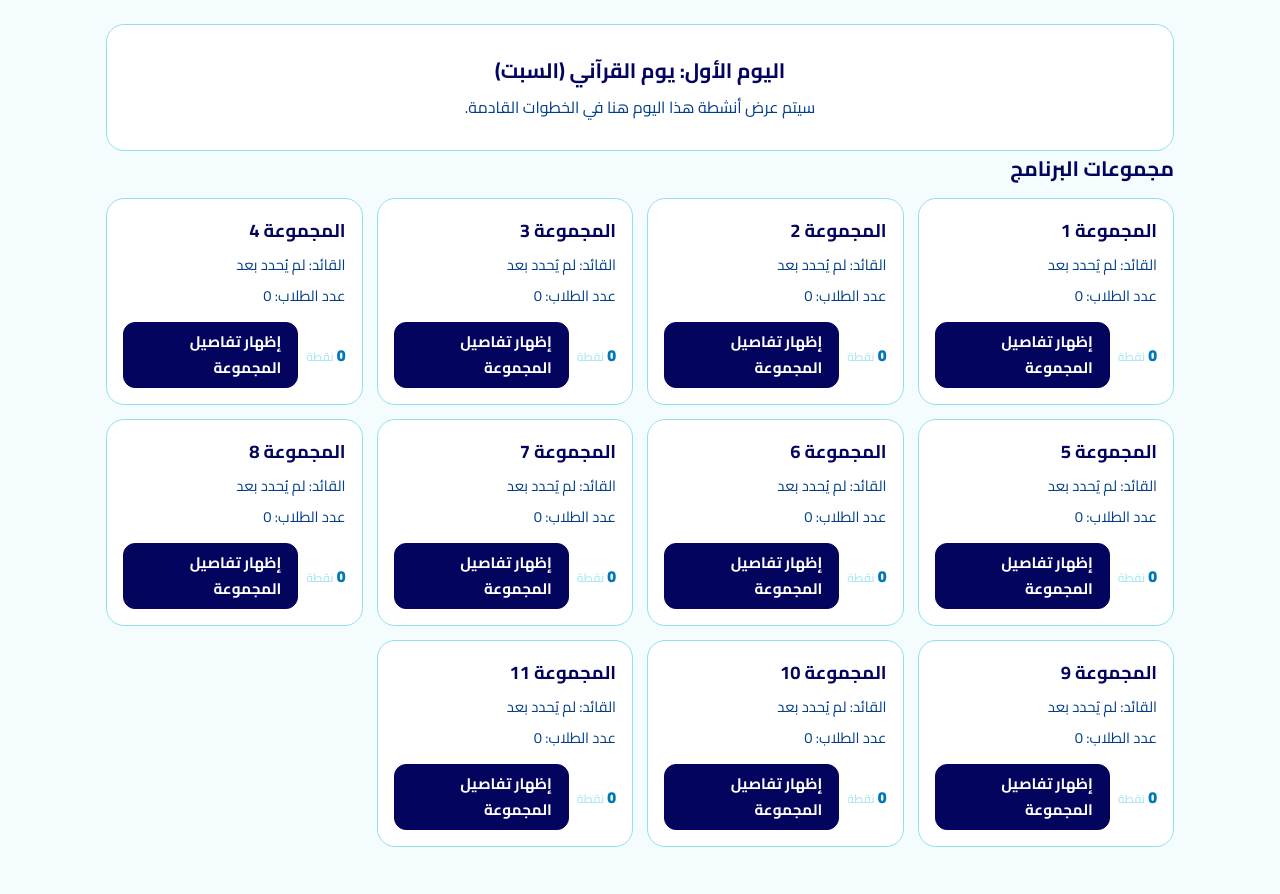
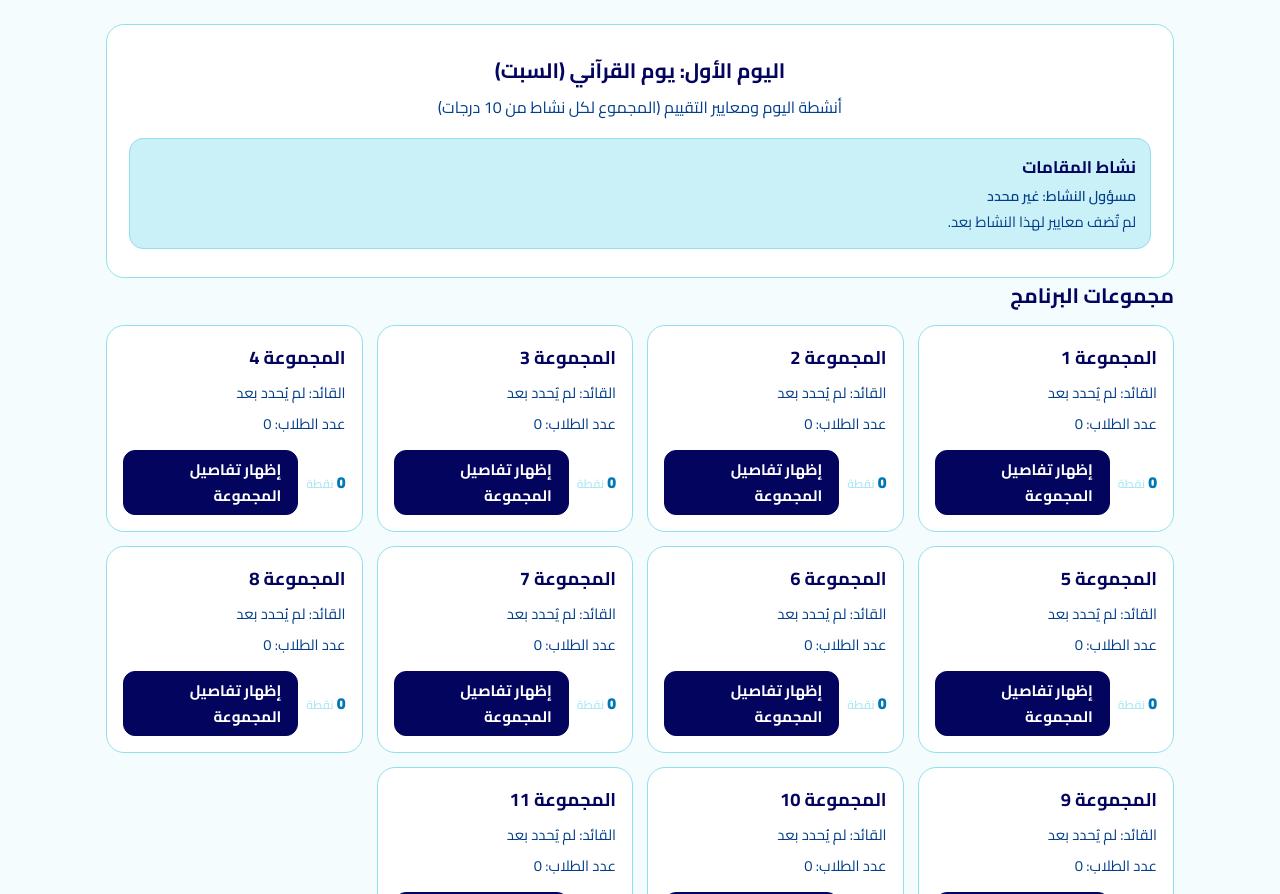
Before and after one commit to mohammedainme321-amano/activities, a plain HTML site: page index.html in a window 1280 px wide. Shown: the part 904-1798 px from the top of the page. Drawn offline with Linux system fonts and the light colour scheme.

Commit message:
Update index.html

```diff
--- a/index.html
+++ b/index.html
@@ -92,6 +92,16 @@ main{max-width:1100px;margin:0 auto;padding:24px 16px 48px}
 .panel{background:var(--surface);border:1.5px solid var(--line);border-radius:var(--radius);padding:28px 22px;text-align:center}
 .panel h2{margin:0 0 6px;font-size:1.3rem;color:var(--text)}
 .panel p{margin:0;color:var(--text-soft)}
+  .day-acts{margin-top:16px;display:grid;grid-template-columns:repeat(auto-fit,minmax(260px,1fr));gap:12px;text-align:start}
+.day-act-card{background:var(--surface-2);border:1.5px solid var(--line);border-radius:14px;padding:14px}
+.day-act-card h3{margin:0 0 4px;font-size:1.05rem;color:var(--text)}
+.day-act-sup{margin:0 0 10px;font-size:.88rem;color:var(--text-soft);font-weight:600}
+.day-act-list{margin:0;padding-inline-start:18px;display:flex;flex-direction:column;gap:6px}
+.day-act-list li{display:flex;justify-content:space-between;align-items:center;gap:8px;font-size:.92rem}
+.day-act-pts{font-weight:700;color:var(--ocean);white-space:nowrap;font-variant-numeric:tabular-nums}
+@media (prefers-color-scheme:dark){:root:not([data-theme="light"]) .day-act-pts{color:var(--sky)}}
+:root[data-theme="dark"] .day-act-pts{color:var(--sky)}
+
 /* ===== Statistics billboard ===== */
 .bb{background:linear-gradient(150deg,var(--navy),var(--royal));color:var(--ice);border:1.5px solid var(--ocean);border-radius:24px;padding:18px;margin-bottom:24px}
 .bb-head{display:flex;align-items:center;justify-content:space-between;gap:10px;flex-wrap:wrap}
@@ -298,9 +308,48 @@ function setDay(id, {updateHash=true}={}){
   render();
 }
 
-/* ===== Views (later prompts plug into renderDayView) ===== */
+const ACT_DAYS=[
+  {id:1,label:'اليوم القرآني (السبت)',acts:['نشاط المقامات']},
+  {id:2,label:'يوم خير جليس (الأحد)',acts:['النشاط الأول: مشهد وحكاية','النشاط الثاني: حياة المعصومين']},
+  {id:3,label:'يوم الحفظ (الاثنين)',acts:['النشاط الأول: المونتاج','النشاط الثاني: ماراثون الحفظ']},
+  {id:4,label:'يوم المهارات (الثلاثاء)',acts:['النشاط الأول: صوت وأثر','النشاط الثاني: البحث القرآني']},
+  {id:5,label:'اليوم المفتوح (الأربعاء)',acts:['النشاط الأول: إدارة المشاريع','النشاط الثاني: كتاب في سطور']}
+];
+  const actKey=(d,i)=>d+'-'+i;
+     const esc=t=>String(t).replace(/[&<>"']/g,c=>({'&':'&amp;','<':'&lt;','>':'&gt;','"':'&quot;',"'":'&#39;'}[c]));
+
 function renderDayView(day){
-  return `<section class="panel"><h2>${fullTitle(day)}</h2><p>سيتم عرض أنشطة هذا اليوم هنا في الخطوات القادمة.</p></section>`;
+  const dInfo = ACT_DAYS.find(x => x.id === day.id);
+  const actNames = dInfo ? dInfo.acts : [];
+  const fmtPts = v => Number.isInteger(v) ? v : +v.toFixed(2);
+
+  if(!actNames.length){
+    return `<section class="panel"><h2>${fullTitle(day)}</h2><p>لا توجد أنشطة مسجلة لهذا اليوم.</p></section>`;
+  }
+
+  const cards = actNames.map((actName, idx) => {
+    const def = (State.acts && State.acts[actKey(day.id, idx)]) || {sup:'', crit:[]};
+    const critList = def.crit || [];
+    const eachPt = critList.length ? (10 / critList.length) : 0;
+
+    const critHtml = critList.length
+      ? `<ul class="day-act-list">${critList.map(c =>
+          `<li><span>${esc(c.t || 'معيار بدون اسم')}</span><span class="day-act-pts">${fmtPts(eachPt)} درجة</span></li>`
+        ).join('')}</ul>`
+      : `<p class="g-meta">لم تُضف معايير لهذا النشاط بعد.</p>`;
+
+    return `<article class="day-act-card">
+      <h3>${esc(actName)}</h3>
+      <p class="day-act-sup">مسؤول النشاط: ${def.sup && def.sup.trim() ? esc(def.sup) : 'غير محدد'}</p>
+      ${critHtml}
+    </article>`;
+  }).join('');
+
+  return `<section class="panel">
+    <h2>${fullTitle(day)}</h2>
+    <p>أنشطة اليوم ومعايير التقييم (المجموع لكل نشاط من 10 درجات)</p>
+    <div class="day-acts">${cards}</div>
+  </section>`;
 }
 
 /* ===== Render ===== */
@@ -351,7 +400,6 @@ function demoGroups(){
 /* ===== Statistics logic ===== */
 const num=v=>+v||0, fmtN=n=>n.toLocaleString('en-US');
 const gTotal=g=>num(g.leader.points)+g.students.reduce((a,s)=>a+num(s.points),0)+(g.mgmtG||[]).reduce((a,m)=>a+num(m.pts),0);
-const esc=t=>String(t).replace(/[&<>"']/g,c=>({'&':'&amp;','<':'&lt;','>':'&gt;','"':'&quot;',"'":'&#39;'}[c]));
 function winners(){
   const gs=State.groups, mg=Math.max(0,...gs.map(gTotal)), ml=Math.max(0,...gs.map(g=>num(g.leader.points)));
   return {
@@ -619,8 +667,13 @@ const SUBS={
 const routineOf=(p,day)=>p&&p.evals&&p.evals[day]&&p.evals[day].routine;
 const rScore=r=>r?r.c.filter(Boolean).length:0;
 /* total points of a person = sum of every evaluation category over all days (later prompts add theirs here) */
-const actKey=(d,i)=>d+'-'+i;
-const actScore=(a,d,i)=>{const def=State.acts[actKey(d,i)]; return a&&a.c&&def?def.crit.filter(c=>a.c[c.id]).length:0};
+const actScore = (a, d, i) => {
+  const def = State.acts[actKey(d, i)];
+  if(!a || !a.c || !def || !def.crit || !def.crit.length) return 0;
+  const checkedCount = def.crit.filter(c => a.c[c.id]).length;
+  const rawScore = (checkedCount / def.crit.length) * 10;
+  return Number.isInteger(rawScore) ? rawScore : +rawScore.toFixed(2);
+};
 const scoreOf=p=>Object.entries(p.evals||{}).reduce((t,[d,e])=>t+rScore(e.routine)+(e.mgmt||[]).reduce((u,m)=>u+num(m.pts),0)+lScoreAll(e,d)+Object.entries(e.act||{}).reduce((u,[i,a])=>u+actScore(a,d,i),0),0);
 const evPerson=g=>Eval.main==='leader'?g.leader:g.students.find(s=>s.id===Eval.sid);
 function ensureRt(p,day){
@@ -681,13 +734,6 @@ detailEl.addEventListener('input',e=>{
 /* ===== Activities (members only) ===== */
 State.acts=Store.get('acts',{}); /* {"day-idx":{sup:'',crit:[{id,t}]}} — shared by all groups; checks/notes live on each student */
 const saveActs=()=>Store.set('acts',State.acts);
-const ACT_DAYS=[
-  {id:1,label:'اليوم القرآني (السبت)',acts:['نشاط المقامات']},
-  {id:2,label:'يوم خير جليس (الأحد)',acts:['النشاط الأول: مشهد وحكاية','النشاط الثاني: حياة المعصومين']},
-  {id:3,label:'يوم الحفظ (الاثنين)',acts:['النشاط الأول: المونتاج','النشاط الثاني: ماراثون الحفظ']},
-  {id:4,label:'يوم المهارات (الثلاثاء)',acts:['النشاط الأول: صوت وأثر','النشاط الثاني: البحث القرآني']},
-  {id:5,label:'اليوم المفتوح (الأربعاء)',acts:['النشاط الأول: إدارة المشاريع','النشاط الثاني: كتاب في سطور']}
-];
 const actCur=()=>{const day=Eval.actDay||State.activeDay, D=ACT_DAYS.find(x=>x.id===day)||ACT_DAYS[0]; const idx=Math.min(Eval.actIdx||0,D.acts.length-1); return {day:D.id,D,idx,key:actKey(D.id,idx)}};
 const actDef=key=>State.acts[key]||(State.acts[key]={sup:'',crit:[]});
 function ensureAct(p,day,idx){
```
